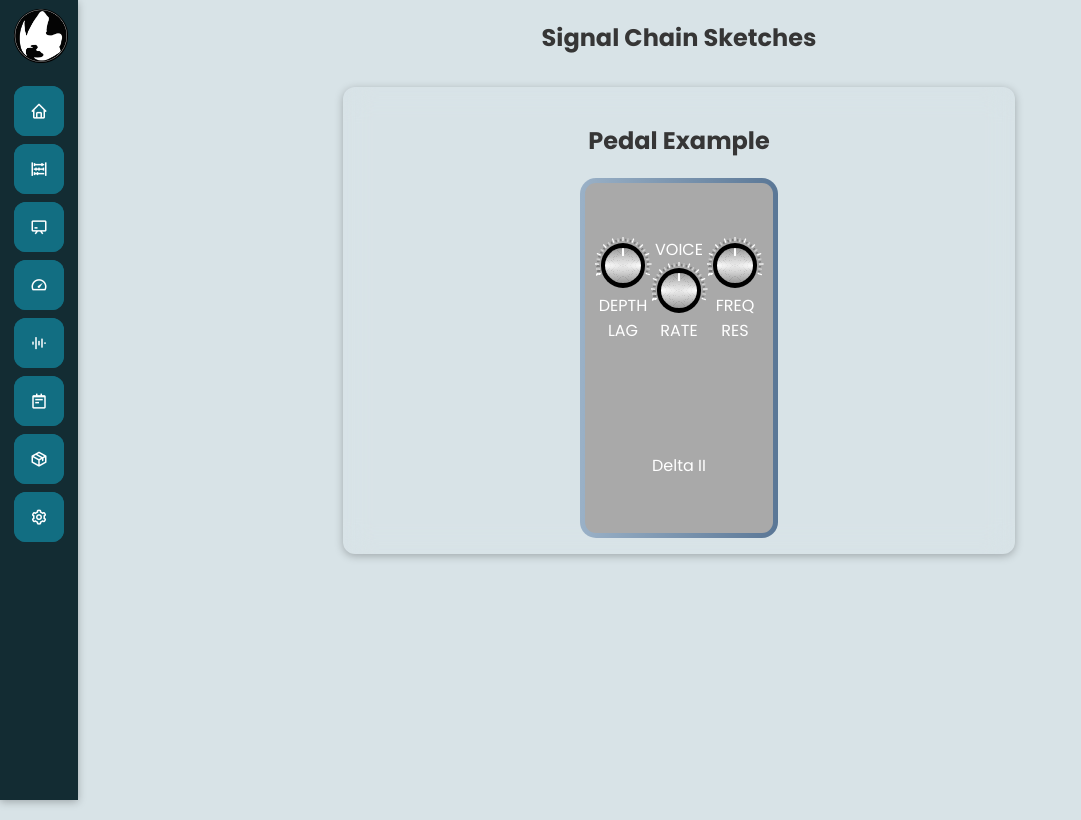
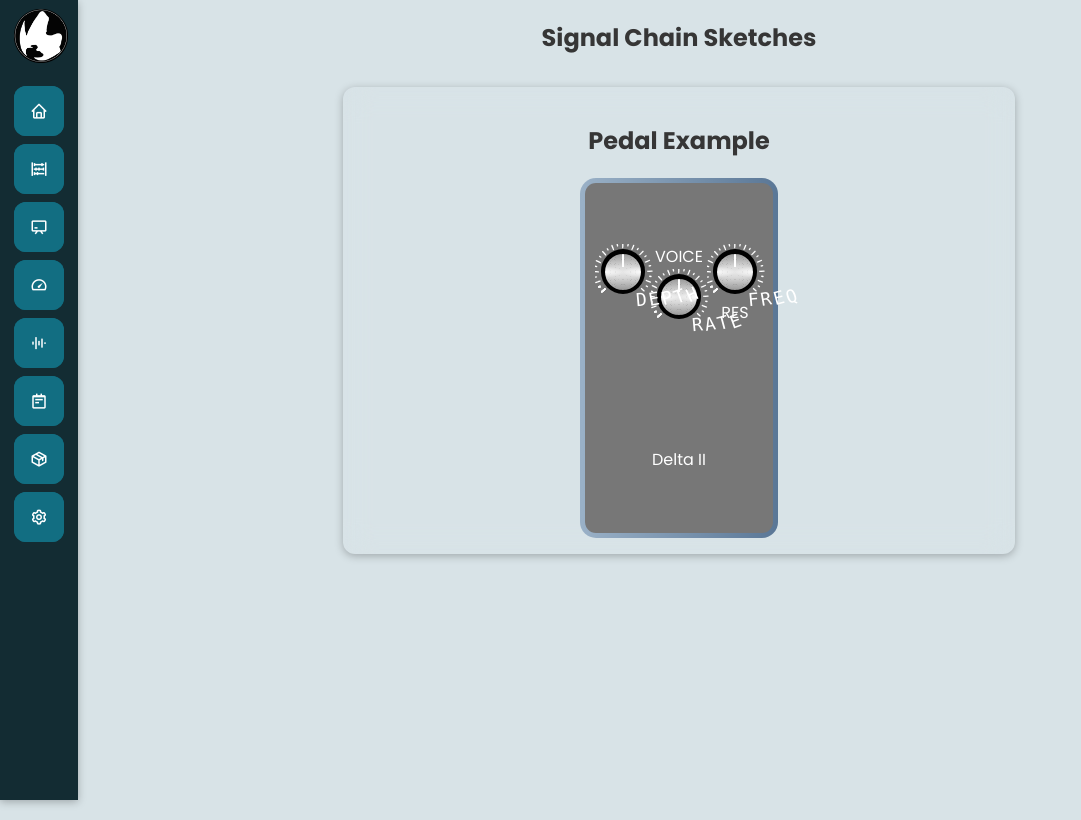
Before and after one commit to goldovsky/the-black-book, a Vue app: page /signalchainsketches in a window 1280 px wide. Shown: the whole page, without its empty margins (0-1081 px from the left). Built offline with nearby package versions, Linux system fonts and the light colour scheme.

Commit message:
WIP knob spaceman big

```diff
--- a/src/components/scs/template/SpacemanDeltaII.vue
+++ b/src/components/scs/template/SpacemanDeltaII.vue
@@ -4,15 +4,15 @@
     <div class="pedalBody pedalBodyBorder">
       <div class="controls" style="color: white; margin: auto">
         <div>
-          <base-knob title="DEPTH" />
-          <div>LAG</div>
+          <base-knob-spaceman-big title="DEPTH" />
+          <!-- <div>LAG</div> -->
         </div>
         <div>
           <div>VOICE</div>
-          <base-knob title="RATE" />
+          <base-knob-spaceman-big title="RATE" />
         </div>
         <div>
-          <base-knob title="FREQ" />
+          <base-knob-spaceman-big title="FREQ" />
           <div>RES</div>
         </div>
       </div>
@@ -48,7 +48,7 @@ export default {
 .pedalBody {
   width: 198px; /*  66mm */
   height: 360px; /*  120mm */
-  background-color: darkgrey;
+  background-color: #777777;
   border-radius: 15px;
 }
 .pedalBodyBorder {
--- /dev/null
+++ b/src/components/ui/BaseKnobSpacemanBig.vue
@@ -0,0 +1,175 @@
+<template>
+  <div>
+    <span
+      v-for="(letter, index) in title"
+      :key="index"
+      :style="{
+        transform:
+          'translatex(' +
+          8 * letterPosition(index) +
+          'px) rotate(-' +
+          (5 * (index + 1)) +
+          'deg)',
+      }"
+      class="letterspan"
+      >{{ letter }}</span
+    >
+  </div>
+  <div class="knob">
+    <!-- <svg>
+          <circle
+          cx="28"
+          cy="28"
+          r="27"
+          fill="transparent"
+          stroke="red"
+          stroke-width="2"
+          strokeDasharray= "1150"
+          stroke-dashoffset="890"
+        />
+      </svg> -->
+
+    <!-- viewBox="0 0 500 500" -->
+    <svg viewBox="-82 -83 550 550">
+      <!-- transform="translate(82.453 82.563)" -->
+      <g style="stroke-width: 3; stroke-linejoin: bevel">
+        <g :style="{ transform: 'rotate(' + (180 - 85 / 2) + 'deg)' }">
+          <g v-for="(nb, index) in 11" :key="index" :id="'dash' + (nb + 3)">
+            <g id="dash3">
+              <!-- LONG DASH -->
+              <path id="dash1" d="M70.5-.502h15V.503h-9z" class="longdash" />
+              <!-- SHORT DASH -->
+              <path id="dash2" d="M70.5-.502h5V.503h-5z" class="shortdash" />
+            </g>
+            <use
+              xlink:href="#dash3"
+              :style="{ transform: 'rotate(' + 22 * nb + 'deg)' }"
+            />
+          </g>
+          <!-- LAST LONG DASH -->
+          <path
+            id="dash23"
+            d="M70.5-.502h12V.503h-9z"
+            :style="{ transform: 'rotate(' + 11 * 24 + 'deg)' }"
+            class="longdash"
+          />
+        </g>
+      </g>
+    </svg>
+
+    <div class="knob-edge">
+      <div class="knob-top-metal">
+        <div class="knobline"></div>
+      </div>
+    </div>
+  </div>
+</template>
+
+<script>
+export default {
+  props: ["title"],
+  methods: {
+    letterPosition(index) {
+      console.log(index)
+      return index + 1;
+    }
+  }
+};
+</script>
+
+<style>
+.knob {
+  /* position: absolute; */
+  display: flex;
+  /* background: #222; */
+  height: 3.5em;
+  width: 3.5em;
+  left: -1.75em;
+  top: 0.125em;
+  border-radius: 50%;
+  /* margin-left: 50%; */
+  animation: rotate 5s infinite;
+}
+.knob-edge {
+  display: flex;
+  background-color: black;
+  border-radius: 50%;
+  height: 80%;
+  width: 80%;
+  margin: auto;
+}
+
+.knob-top-metal {
+  /* position: absolute; */
+  width: 80%; /* 2.5em */
+  height: 80%; /* 2.5em */
+  border-radius: 50%;
+  left: 0.5em;
+  top: 0.5em;
+  margin: auto;
+  background: #999;
+  background-image:
+          /* LEFT HORIZONTAL BAR */ -webkit-radial-gradient(
+      0% 50%,
+      50% 15%,
+      hsla(0, 0%, 100%, 0.9) 0%,
+      hsla(0, 0%, 100%, 0) 100%
+    ),
+    /* RIGHT HORIZONTAL BAR */ -webkit-radial-gradient(100% 50%, 50% 15%, hsla(
+            0,
+            0%,
+            100%,
+            0.9
+          )
+          0%, hsla(0, 0%, 100%, 0) 100%),
+    /* BACKGROUND CIRCLES */ -webkit-repeating-radial-gradient(50% 50%, 100%
+          100%, hsla(0, 0%, 0%, 0) 0%, hsla(0, 0%, 0%, 0) 3%, hsla(
+            0,
+            0%,
+            0%,
+            0.1
+          )
+          3.5%),
+    /* WHOLE STUFF */ -webkit-radial-gradient(50% 50%, 200% 50%, hsla(
+            0,
+            0%,
+            90%,
+            1
+          )
+          5%, hsla(0, 0%, 85%, 1) 30%, hsla(0, 0%, 60%, 1) 100%);
+  animation: no-rotate 5s infinite;
+}
+
+.knobline {
+  display: inline;
+  content: "";
+  position: fixed;
+  width: 0.125em;
+  height: 0.8em;
+  border-top-left-radius: 0.125em;
+  border-top-right-radius: 0.125em;
+  background: #fff;
+  margin-left: -0.06em;
+}
+
+svg {
+  position: absolute;
+  width: 100%;
+  /* transform: rotate(25deg); control the rotation here */
+}
+
+.longdash {
+  stroke: white;
+}
+.shortdash {
+  stroke: white;
+  transform: translateX(8px) rotate(12deg);
+}
+
+.letterspan {
+  font: 18px Monaco, MonoSpace;
+  position: absolute;
+  padding-top: 24%;
+  transform-origin: top center;
+}
+</style>
--- a/src/main.js
+++ b/src/main.js
@@ -8,6 +8,7 @@ import BaseButton from './components/ui/BaseButton.vue'
 import BaseInputNumber from './components/ui/BaseInputNumber.vue'
 import BaseSelect from './components/ui/BaseSelect.vue'
 import BaseKnob from './components/ui/BaseKnob.vue'
+import BaseKnobSpacemanBig from './components/ui/BaseKnobSpacemanBig.vue'
 
 import TonalChords from './components/tonalPackage/TonalChords.vue'
 import TonalIntervals from './components/tonalPackage/TonalIntervals.vue'
@@ -31,6 +32,7 @@ app.component('base-button', BaseButton);
 app.component('base-input-number', BaseInputNumber);
 app.component('base-select', BaseSelect);
 app.component('base-knob', BaseKnob);
+app.component('base-knob-spaceman-big', BaseKnobSpacemanBig);
 
 app.component('tonal-chords', TonalChords);
 app.component('tonal-intervals', TonalIntervals);
```
